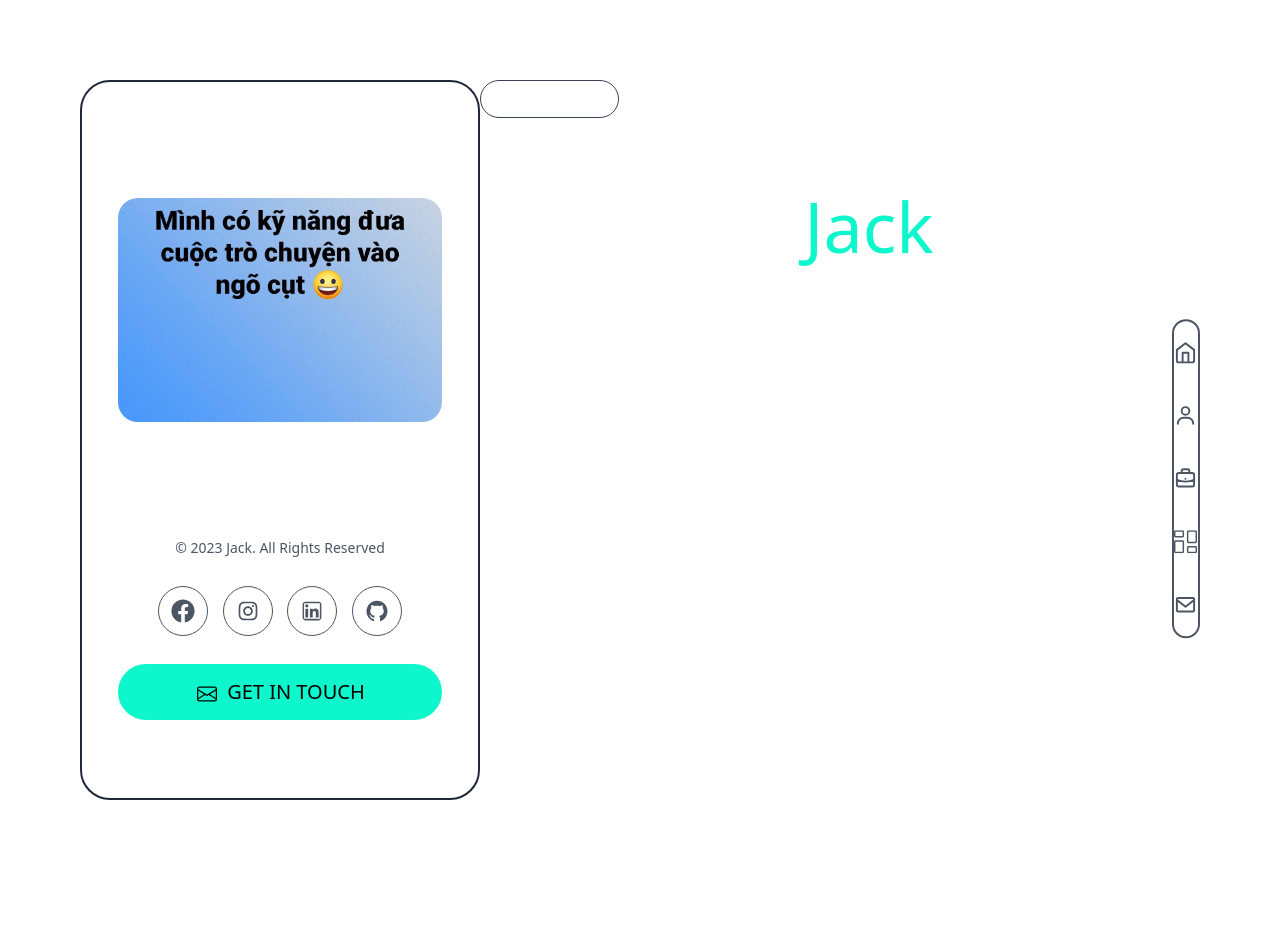
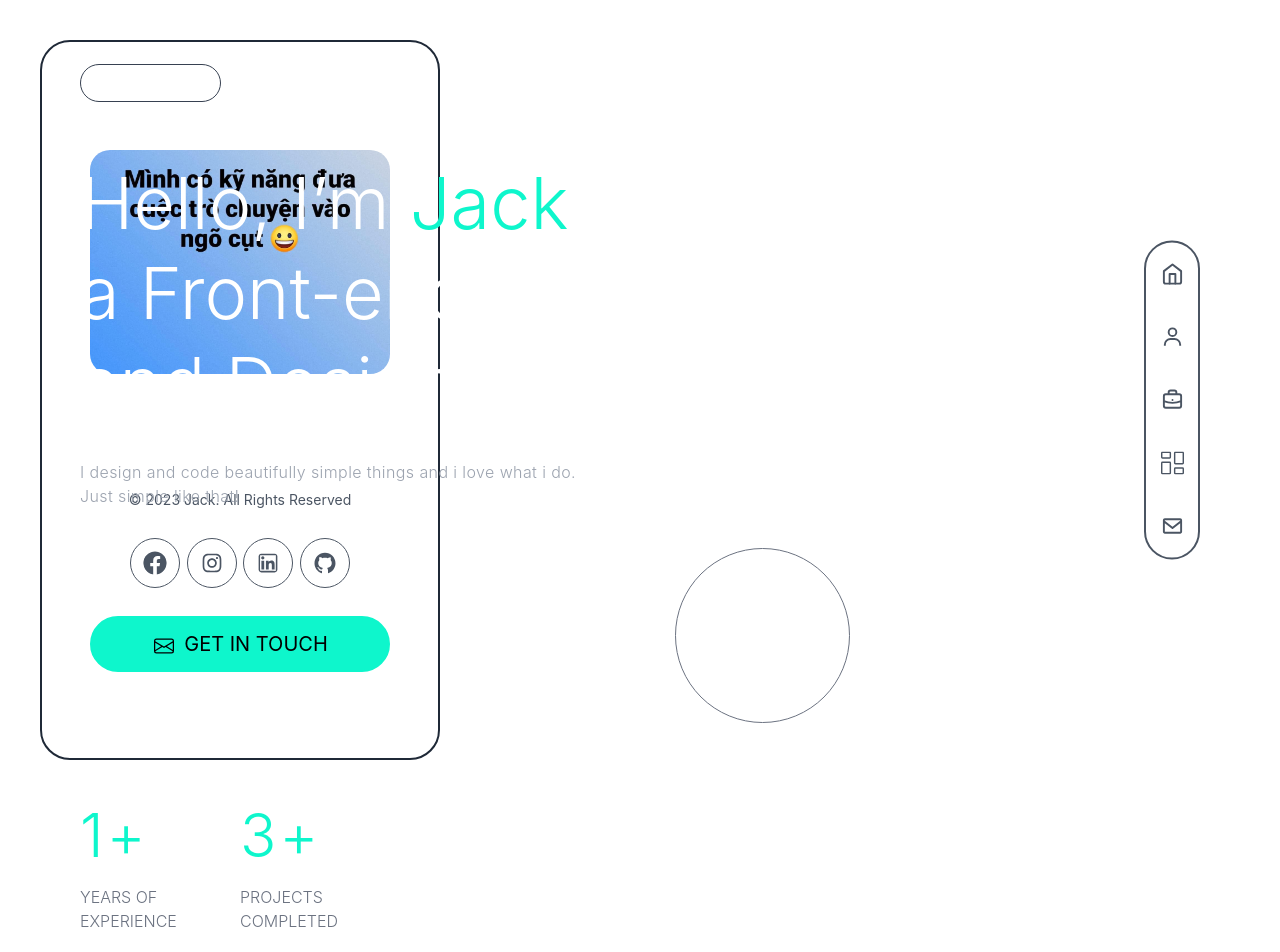
Before and after one commit to PhatJack/portfolio, a React (Create React App) app: page / in a window 1280 px wide. Shown: the top 952 px of the page. Before the commit the page ends 880 px from the top, so only its background shows below. Built offline with nearby package versions, Linux system fonts and the light colour scheme.

Commit message:
finish first page

```diff
--- a/src/App.css
+++ /dev/null
@@ -1,38 +0,0 @@
-.App {
-  text-align: center;
-}
-
-.App-logo {
-  height: 40vmin;
-  pointer-events: none;
-}
-
-@media (prefers-reduced-motion: no-preference) {
-  .App-logo {
-    animation: App-logo-spin infinite 20s linear;
-  }
-}
-
-.App-header {
-  background-color: #282c34;
-  min-height: 100vh;
-  display: flex;
-  flex-direction: column;
-  align-items: center;
-  justify-content: center;
-  font-size: calc(10px + 2vmin);
-  color: white;
-}
-
-.App-link {
-  color: #61dafb;
-}
-
-@keyframes App-logo-spin {
-  from {
-    transform: rotate(0deg);
-  }
-  to {
-    transform: rotate(360deg);
-  }
-}
--- a/src/App.js
+++ b/src/App.js
@@ -1,4 +1,3 @@
-import "./App.css";
 import "./index.css";
 import Navbar from "./layouts/Navbar";
 import ParticleBackground from "./bgParticle/ParticleBackground";
@@ -6,14 +5,12 @@
 import HomePage from "./Page/HomePage";
 function App() {
 	return (
-		<>
+		<div className="relative">
 			<ParticleBackground />
-			<div className="flex justify-between p-20">
-				<SideBar></SideBar>
-				<HomePage></HomePage>
-				<Navbar></Navbar>
-			</div>
-		</>
+			<SideBar></SideBar>
+			<HomePage></HomePage>
+			<Navbar></Navbar>
+		</div>
 	);
 }
 export default App;
--- a/src/Icon/icon.js
+++ b/src/Icon/icon.js
@@ -1,2 +1,3 @@
 import Img from './test.jpg'
-export {Img}
+import RoundedText from './round-text.png'
+export { Img, RoundedText }
--- a/src/Page/HomePage.js
+++ b/src/Page/HomePage.js
@@ -3,11 +3,14 @@
 import { FiHome } from "react-icons/fi";
 import { BiUser, BiEnvelope } from "react-icons/bi";
 import { HiOutlineBriefcase } from "react-icons/hi";
-import { BsColumnsGap } from "react-icons/bs";
-
+import { BsColumnsGap,BsArrowDown } from "react-icons/bs";
+import { Link } from 'react-router-dom';
+import { RoundedText } from '../Icon/icon';
 function HomePage() {
 	return (
-		<div className='text-white relative ml-auto max-w-[1120px]'>
+		<div className="py-16">
+			<div className='text-white relative ml-auto max-w-[1200px] w-full'>
+				<div className="hero-container max-w-[770px] w-full overflow-hidden">
 					<div className="flex">
 						<CustomSubTitle>
 							<CustomSubTitle.Head>
@@ -16,11 +19,30 @@
 							</CustomSubTitle.Head>
 							<CustomSubTitle.Body>
 								Hello, I’m <span className='text-primary'>Jack</span>,
-						<p className='pr-20'>
+								<p>
 									a Front-end Developer and Designer
 								</p>
 							</CustomSubTitle.Body>
+							<CustomSubTitle.Description>
+								I design and code beautifully simple things and i love what i do.<br></br>Just simple like that!
+							</CustomSubTitle.Description>
 						</CustomSubTitle>
+					</div>
+				<Link to="/project" className='w-[175px] h-[175px] relative border border-gray-500 flex justify-center items-center ml-auto rounded-full mt-10'>
+					<img src={RoundedText} alt="" className='animate-[spin_7s_linear_infinite] duration-1000'/>
+					<BsArrowDown size={35} className='absolute' />
+				</Link>
+				<div className="facts flex mt-16 font-light">
+					<section>
+						<h1 className='text-primary text-6xl tracking-wider leading-relaxed'>1+</h1>
+						<p className='uppercase text-gray-500 pr-8 w-40'>Years of experience</p>
+					</section>
+					<section>
+						<h1 className='text-primary text-6xl tracking-wider leading-relaxed'>3+</h1>
+						<p className='uppercase text-gray-500 pr-8 w-40'>Projects Completed</p>
+					</section>
+				</div>
+				</div>
 			</div>
 		</div>
 	)
--- a/src/components/subtitle/CustomSubTitle.js
+++ b/src/components/subtitle/CustomSubTitle.js
@@ -7,8 +7,9 @@
 		</div>
 	)
 }
-CustomSubTitle.Head = (props) => <p className='text-sm cursor-pointer border border-gray-700 px-4 py-2 inline-flex justify-start items-center gap-2 uppercase rounded-full tracking-wide'>
+CustomSubTitle.Head = (props) => <p className='text-sm font-light cursor-pointer border border-gray-700 px-4 py-2 inline-flex justify-start items-center gap-2 uppercase rounded-full tracking-wide'>
 	{props.children}
 </p>
-CustomSubTitle.Body = (props) => <h1 className='body-text text-[70px] mt-14 pr-52'>{props.children}</h1>
+CustomSubTitle.Body = (props) => <h1 className='body-text text-7xl mt-14 leading-tight font-light'>{props.children}</h1>
+CustomSubTitle.Description = (props) => <p className='body-description font-light mt-8 tracking-wide text-gray-400'>{props.children}</p>
 export default CustomSubTitle;
--- a/src/index.css
+++ b/src/index.css
@@ -1,3 +1,7 @@
 @tailwind base;
 @tailwind components;
 @tailwind utilities;
+
+*{
+	font-family: 'Inter', sans-serif;
+}
--- a/src/layouts/Navbar.js
+++ b/src/layouts/Navbar.js
@@ -6,7 +6,7 @@
 import { BsColumnsGap } from "react-icons/bs";
 function Navbar() {
 	return (
-		<div className="w-14 h-full border-gray-600 border-2 rounded-full relative transform translate-y-3/4">
+		<div className="w-14 h-fit border-gray-600 border-2 rounded-full fixed right-20 top-1/2 -translate-y-1/2">
 			<div className="w-full h-full">
 				<ul className="flex flex-col justify-between items-center h-full w-full py-5 gap-10">
 					<li>
--- a/src/layouts/SideBar.js
+++ b/src/layouts/SideBar.js
@@ -8,13 +8,14 @@
 import CustomButton from "../components/button/CustomButton";
 function SideBar() {
 	return (
-		<div className="box-border relative">
+		<div className="box-border w-full h-full">
+			<div className="fixed top-1/2 left-10 -translate-y-1/2">
 				<div className="w-[25em] h-[45em] border-2 border-gray-800 rounded-[30px]">
-				<div className="wrapper px-9 py-10 flex flex-col items-stretch gap-7">
+					<div className="wrapper px-12 py-10 flex flex-col items-stretch gap-7">
 						<section className="top-content flex justify-between items-center">
 							<div className="name-text relative">
-							<h1 className="text-5xl text-white tracking-wide">Jack</h1>
-							<div className="absolute top-0 -right-10">
+								<h1 className="text-4xl text-white tracking-wide font-semibold">Jack</h1>
+								<div className="absolute top-0 -right-9">
 									<svg
 										xmlns="http://www.w3.org/2000/svg"
 										width="30"
@@ -31,7 +32,7 @@
 								</div>
 							</div>
 							<div className="job-description ">
-							<p className="w-56 text-md text-white text-right font-semibold">
+								<p className="w-52 text-sm text-white text-right font-light">
 									Front End Developer & Designer
 								</p>
 							</div>
@@ -44,7 +45,7 @@
 								loading="lazy"
 							/>
 						</div>
-					<div className="component-text text-center text-white text-xl flex flex-col gap-2">
+						<div className="component-text text-center text-white text-lg flex flex-col gap-2">
 							<p className="email">tienphatng.693@gmail.com</p>
 							<p className="address">Based in Quang Ngai, Viet Nam</p>
 							<p className="copyright text-sm mt-4 text-gray-600">
@@ -96,6 +97,7 @@
 					</div>
 				</div>
 			</div>
+		</div>
 	);
 }
 
```
Also changed, not shown: src/Icon/round-text.png (added), src/components/index.js (deleted). Lines whose indentation alone changed are shown as unchanged.
